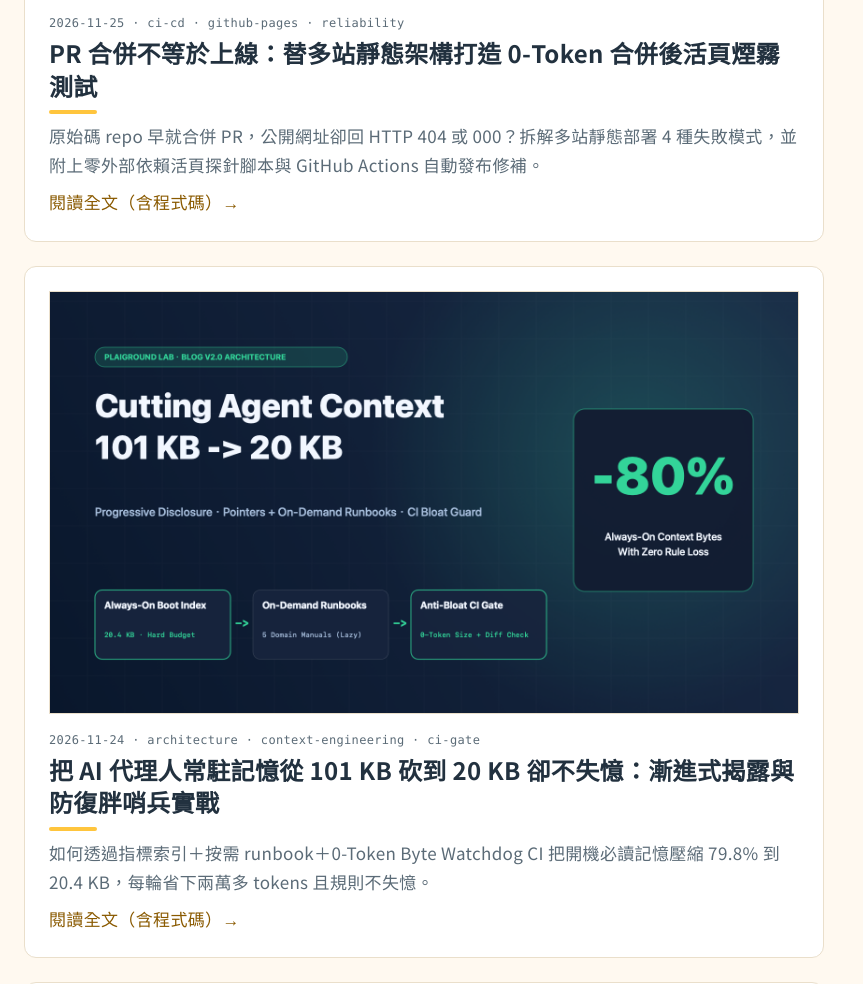
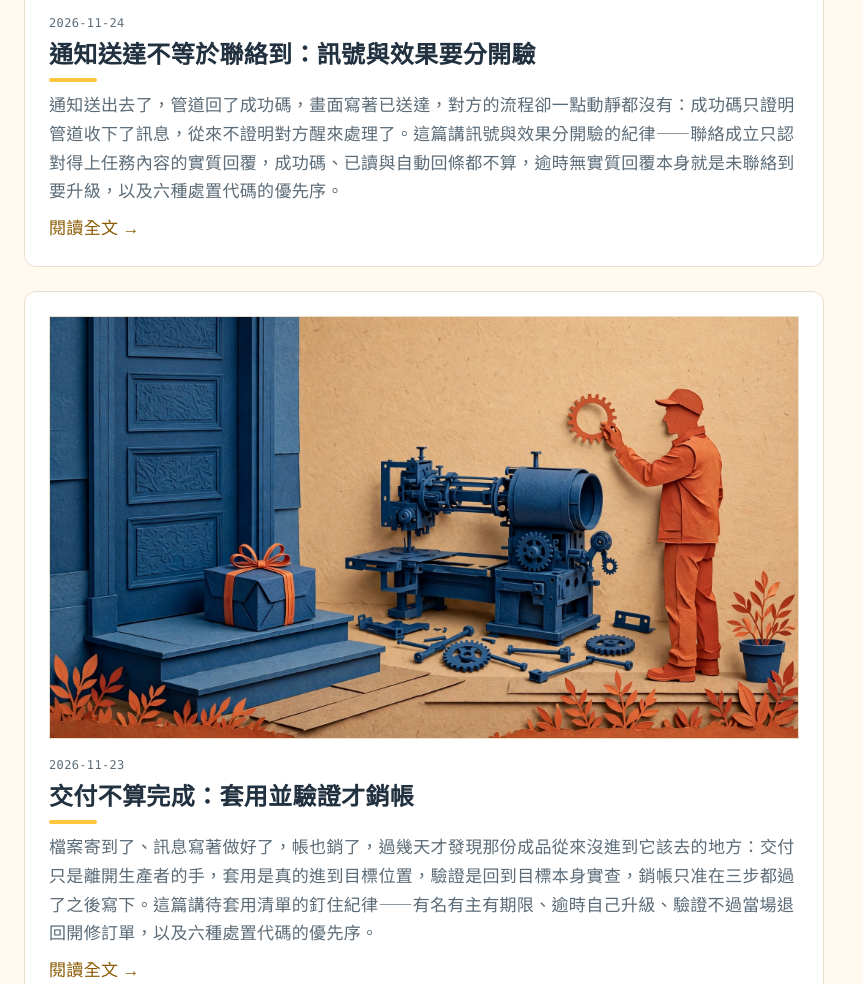
Before and after one commit to r85075515/plaigroundlab-blog, a plain HTML site: page index.html in a window 1280 px wide. Shown: the part 1573-2557 px from the top of the page, without its empty margins (0-863 px from the left). Drawn offline with Linux system fonts and the light colour scheme.

Commit message:
Day 19: delivery is not contact (2026-11-24)

```diff
--- a/index.html
+++ b/index.html
@@ -50,30 +50,12 @@
     <h2 class="section-title">最新文章</h2>
 
     <article class="postcard">
-      <a class="postcard-cover" href="/posts/2026-11-25-merge-is-not-deployed-live-smoke-ci/"><img src="/assets/covers/cover-v2-live-smoke-ci.png" alt="從 PR 合併、建置發布到 HTTP 200 活頁探針的 0-Token Smoke CI 流程圖" width="1600" height="900" loading="lazy"></a>
-      <p class="post-meta"><time datetime="2026-11-25">2026-11-25</time> · ci-cd · github-pages · reliability</p>
-      <h3 class="postcard-title"><a href="/posts/2026-11-25-merge-is-not-deployed-live-smoke-ci/">PR 合併不等於上線：替多站靜態架構打造 0-Token 合併後活頁煙霧測試</a></h3>
+      <a class="postcard-cover" href="/posts/2026-11-24-delivery-not-contact/"><img src="/assets/covers/cover-d19.webp" alt="" width="2048" height="1152" loading="lazy"></a>
+      <p class="post-meta"><time datetime="2026-11-24">2026-11-24</time></p>
+      <h3 class="postcard-title"><a href="/posts/2026-11-24-delivery-not-contact/">通知送達不等於聯絡到：訊號與效果要分開驗</a></h3>
       <div class="rule" aria-hidden="true"></div>
-      <p class="postcard-excerpt">原始碼 repo 早就合併 PR，公開網址卻回 HTTP 404 或 000？拆解多站靜態部署 4 種失敗模式，並附上零外部依賴活頁探針腳本與 GitHub Actions 自動發布修補。</p>
-      <a class="postcard-more" href="/posts/2026-11-25-merge-is-not-deployed-live-smoke-ci/">閱讀全文（含程式碼）→</a>
-    </article>
-
-    <article class="postcard">
-      <a class="postcard-cover" href="/posts/2026-11-24-agent-memory-slimming-101kb-to-20kb/"><img src="/assets/covers/cover-v2-memory-slimming.png" alt="AI 代理人常駐記憶從 101 KB 瘦身到 20 KB 的漸進式揭露與 CI 防復胖架構圖" width="1600" height="900" loading="lazy"></a>
-      <p class="post-meta"><time datetime="2026-11-24">2026-11-24</time> · architecture · context-engineering · ci-gate</p>
-      <h3 class="postcard-title"><a href="/posts/2026-11-24-agent-memory-slimming-101kb-to-20kb/">把 AI 代理人常駐記憶從 101 KB 砍到 20 KB 卻不失憶：漸進式揭露與防復胖哨兵實戰</a></h3>
-      <div class="rule" aria-hidden="true"></div>
-      <p class="postcard-excerpt">如何透過指標索引＋按需 runbook＋0-Token Byte Watchdog CI 把開機必讀記憶壓縮 79.8% 到 20.4 KB，每輪省下兩萬多 tokens 且規則不失憶。</p>
-      <a class="postcard-more" href="/posts/2026-11-24-agent-memory-slimming-101kb-to-20kb/">閱讀全文（含程式碼）→</a>
-    </article>
-
-    <article class="postcard">
-      <a class="postcard-cover" href="/posts/2026-11-23-three-tier-agent-push-comms/"><img src="/assets/covers/cover-v2-push-comms.png" alt="從 20 秒輪詢到 73.8 ms 三層容錯通訊架構圖" width="1600" height="900" loading="lazy"></a>
-      <p class="post-meta"><time datetime="2026-11-23">2026-11-23</time> · architecture · launchd · workers</p>
-      <h3 class="postcard-title"><a href="/posts/2026-11-23-three-tier-agent-push-comms/">從 20 秒輪詢到 73.8 ms 喚醒：用 $0 Cloudflare Workers＋Tunnel 打造三層容錯通訊網</a></h3>
-      <div class="rule" aria-hidden="true"></div>
-      <p class="postcard-excerpt">不花一毛錢加租雲端主機，如何用 Cloudflare Workers KV、獨立 cloudflared Tunnel 與 macOS launchd 建立 73.8 ms 雙向 Push、304 Zero-KV-Op 補抽備援、跨三配額池自動降級，並附上可複製程式碼與 3 個真實地雷解法。</p>
-      <a class="postcard-more" href="/posts/2026-11-23-three-tier-agent-push-comms/">閱讀全文（含程式碼）→</a>
+      <p class="postcard-excerpt">通知送出去了，管道回了成功碼，畫面寫著已送達，對方的流程卻一點動靜都沒有：成功碼只證明管道收下了訊息，從來不證明對方醒來處理了。這篇講訊號與效果分開驗的紀律——聯絡成立只認對得上任務內容的實質回覆，成功碼、已讀與自動回條都不算，逾時無實質回覆本身就是未聯絡到要升級，以及六種處置代碼的優先序。</p>
+      <a class="postcard-more" href="/posts/2026-11-24-delivery-not-contact/">閱讀全文 →</a>
     </article>
 
     <article class="postcard">
```
